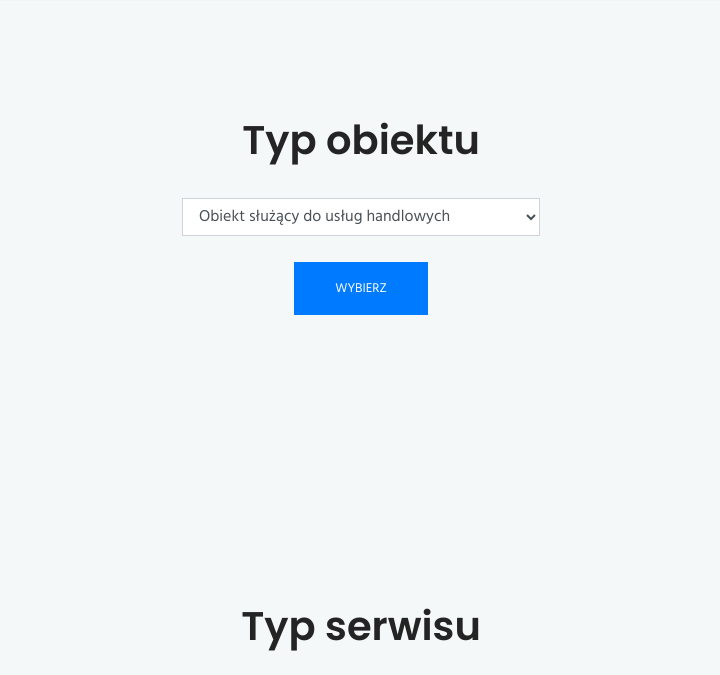
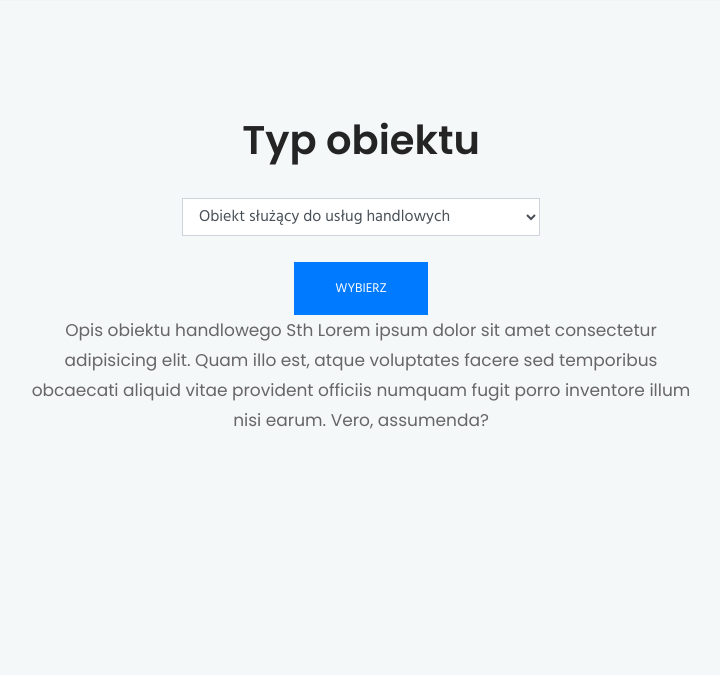
Before and after one commit to PrzemyslawSarnacki/SecuritySurvey, a Django app: page /object_type/ in a window 1280 px wide. Shown: the part 140-815 px from the top of the page, without its empty margins (279-999 px from the left). Run offline with Django 3.2, Linux system fonts and the light colour scheme; data comes from the database, SQL or seed files in the repository; both versions use the stored data as it was after the commit; some libraries are stand-ins or nearby versions; some web fonts are replaced.

Commit message:
Added tags with description in object type

```diff
--- a/Survey/templates/Survey/object_type.html
+++ b/Survey/templates/Survey/object_type.html
@@ -27,6 +27,16 @@
                 <div class="col-lg-7 text-center">
                   <button class="btn btn-primary" type="submit">Wybierz</button>
                 </div>
+
+                {% if object_type.object_type == '0' %}
+                <p>Opis obiektu handlowego Sth Lorem ipsum dolor sit amet consectetur adipisicing elit. Quam illo est, atque voluptates facere sed temporibus obcaecati aliquid vitae provident officiis numquam fugit porro inventore illum nisi earum. Vero, assumenda?</p>
+                {% elif object_type.object_type == '1' %}
+                <p>Opis obiektu usług innych Lorem ipsum, dolor sit amet consectetur adipisicing elit. Enim ea id necessitatibus dolor. Corrupti, quaerat quasi doloremque cupiditate ullam numquam aspernatur nihil accusamus debitis minima vero modi repellendus perferendis fugiat.</p>
+                {% elif object_type.object_type == '2' %}
+                <p>Opis obiektu prywatnego Lorem ipsum dolor sit amet consectetur adipisicing elit. Maiores cumque assumenda, animi odit sequi repudiandae iure at optio distinctio perspiciatis fugiat ex deserunt nostrum amet provident totam sint quae qui?</p>
+                {% elif object_type.object_type == '3' %}
+                <p>Opis obiektu publicznego Lorem ipsum dolor sit amet, consectetur adipisicing elit. Ab, iusto quod obcaecati quasi, quis vero culpa animi in repellendus dicta temporibus! Illum quia amet a maxime sequi porro incidunt at!</p>
+                {% endif %}
                 </div>
             </form>
           </div>
--- a/Survey/templates/Survey/results.html
+++ b/Survey/templates/Survey/results.html
@@ -39,7 +39,6 @@
                               <div class="about-item pr-3 mb-5 mb-lg-0">
                                 <h2 class="mt-3 mb-4 position-relative content-title">{{ crime.crime_name }}</h2>
                                   <p class="mb-2">{{ crime.description }}</p>
-
                               </div>
                             </div>
                             <div class="col-lg-6 col-md-6">
--- a/Survey/views.py
+++ b/Survey/views.py
@@ -28,6 +28,9 @@ def object_type(request):
     # object_data = ObjectData.objects.last()
     service_object = ServiceObject.objects.last()
     object_type = ObjectType.objects.last()
+    context['object_type'] = object_type
+
+
 
     if 'object_type' in request.POST.keys():
         object_type.object_type = request.POST['object_type']
```
Also changed, not shown: db.sqlite3. Lines whose indentation alone changed are shown as unchanged.
